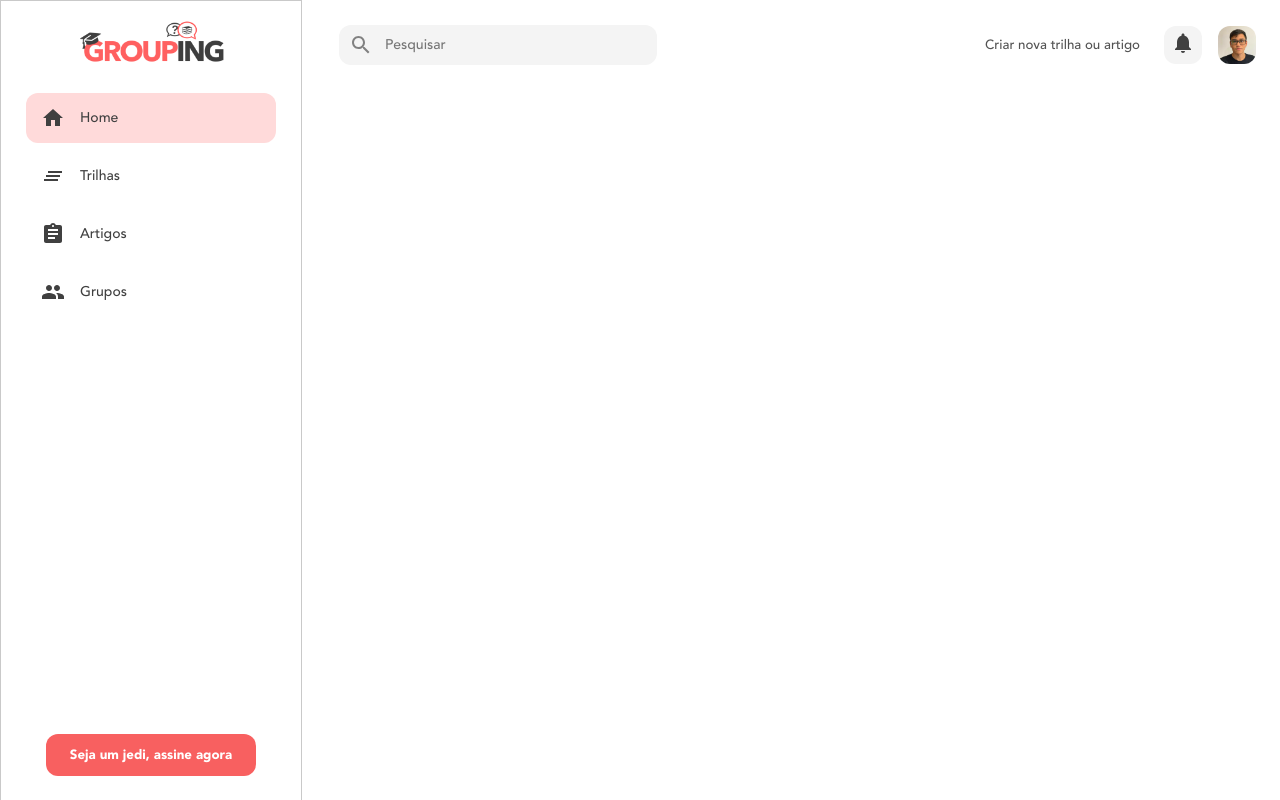
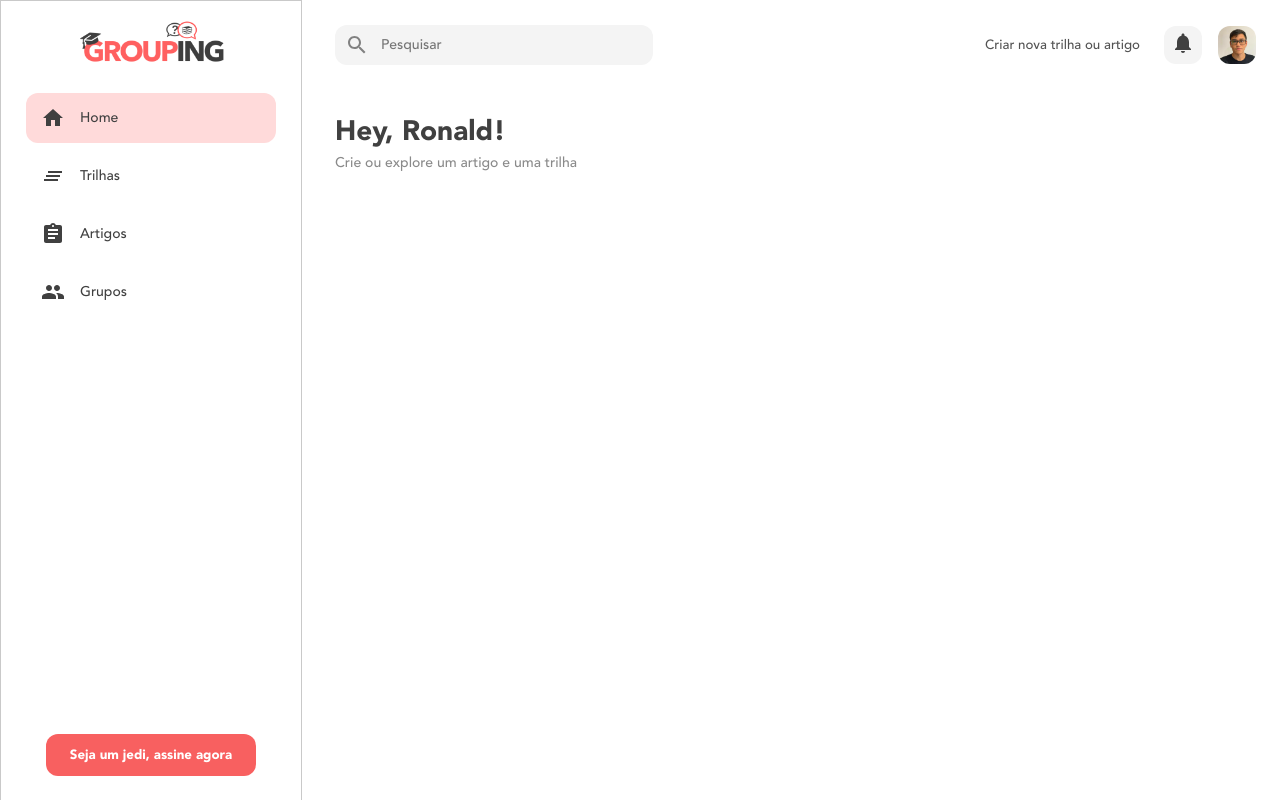
Before and after one commit to ronaldscruz/grouping, a React (Create React App) app: page /dashboard in a window 1280 px wide. Built offline with nearby package versions, Linux system fonts and the light colour scheme.

Commit message:
Dashboard greeting created

```diff
--- a/src/components/AuthenticatedTopBar/index.jsx
+++ b/src/components/AuthenticatedTopBar/index.jsx
@@ -8,7 +8,7 @@ import Button from "../Button";
 
 function AuthenticatedTopBar() {
   return (
-    <div className="auth-top-bar __consider-sidebar">
+    <div className="auth-top-bar">
       <SearchField />
       <div className="top-bar-right-content">
         <Button
--- a/src/components/AuthenticatedTopBar/styles.css
+++ b/src/components/AuthenticatedTopBar/styles.css
@@ -3,7 +3,8 @@
   flex-direction: row;
   justify-content: space-between;
   align-items: center;
-  padding: 24px;
+  padding: 24px 24px 24px 0;
+  margin-bottom: 26px;
 }
 
 .top-bar-right-content {
--- a/src/index.css
+++ b/src/index.css
@@ -19,5 +19,5 @@ body {
 }
 
 .__consider-sidebar {
-  margin-left: 315px;
+  margin-left: 335px;
 }
--- /dev/null
+++ b/src/pages/Dashboard/DashboardGreeting/index.jsx
@@ -0,0 +1,15 @@
+import React from "react";
+import "./styles.css";
+
+function DashboardGreeting() {
+  return (
+    <div className="dashboard-greeting">
+      <span className="greet-by-name">Hey, Ronald!</span>
+      <span className="how-to-explore">
+        Crie ou explore um artigo e uma trilha
+      </span>
+    </div>
+  );
+}
+
+export default DashboardGreeting;
--- /dev/null
+++ b/src/pages/Dashboard/DashboardGreeting/styles.css
@@ -0,0 +1,12 @@
+.greet-by-name {
+  display: block;
+  color: #404040;
+  font-size: 28px;
+  font-weight: bold;
+  margin-bottom: 4px;
+}
+
+.how-to-explore {
+  color: #8a8a8a;
+  font-size: 14px;
+}
--- a/src/pages/Dashboard/index.jsx
+++ b/src/pages/Dashboard/index.jsx
@@ -3,12 +3,16 @@ import "./styles.css";
 
 import AuthenticatedTopBar from "../../components/AuthenticatedTopBar";
 import Sidebar from "../../components/Sidebar";
+import DashboardGreeting from "./DashboardGreeting";
 
 function Dashboard() {
   return (
     <div className="dashboard-wrapper">
       <Sidebar />
-      <AuthenticatedTopBar />
+      <div className="__consider-sidebar">
+        <AuthenticatedTopBar />
+        <DashboardGreeting />
+      </div>
     </div>
   );
 }
```
